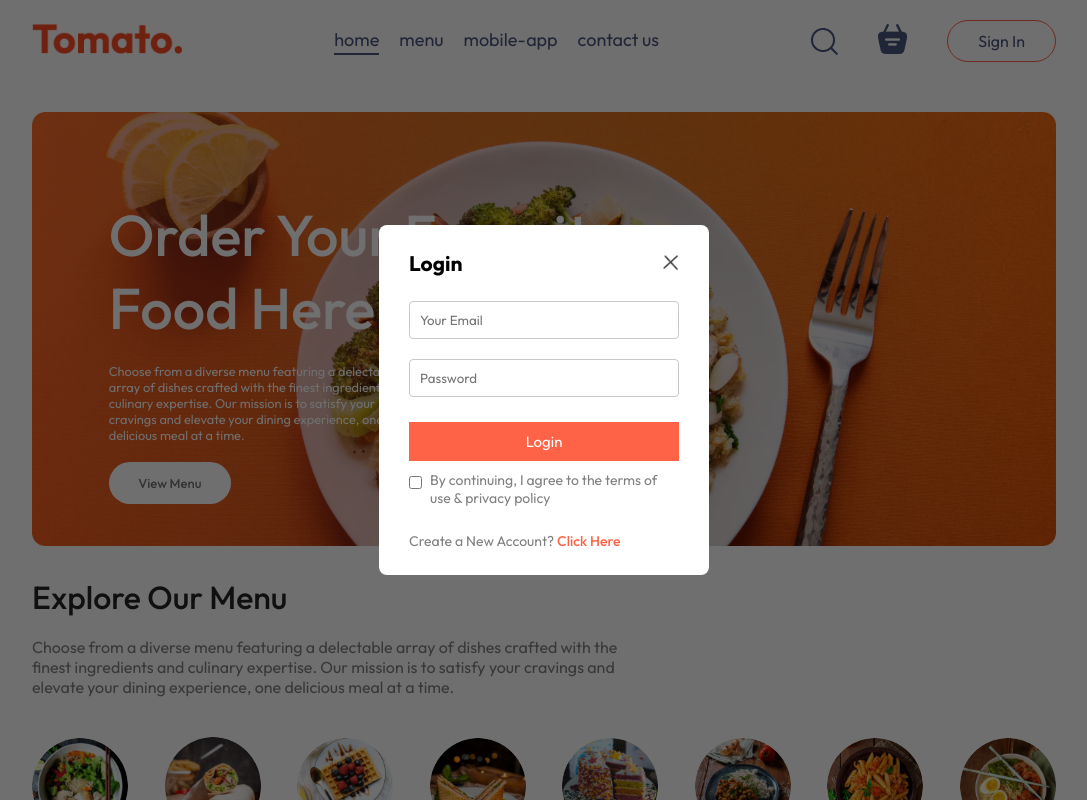
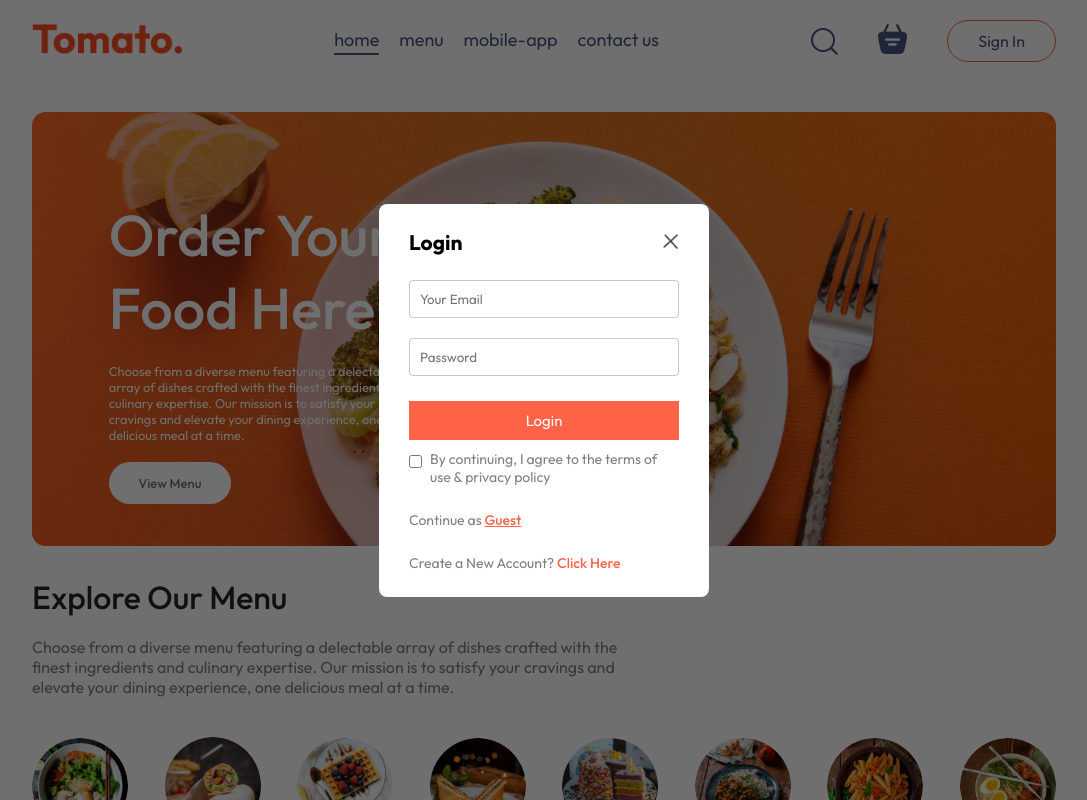
Before and after one commit to neosyk-net/Tomato-Clone, a React (Vite) app in the folder tomato-clone/: page / in a window 1280 px wide. Both pictures are taken after a click on the button "Sign In". Shown: the top 800 px of the page, without its empty margins (96-1183 px from the left). Built offline with nearby package versions, Linux system fonts and the light colour scheme; a web font is replaced by a local one.

Commit message:
added sign in as guest!

```diff
--- a/tomato-clone/src/components/LoginPopup/LoginPopup.css
+++ b/tomato-clone/src/components/LoginPopup/LoginPopup.css
@@ -72,3 +72,7 @@
     font-weight: 500;
     cursor: pointer;
 }
+
+.guest-login span {
+    text-decoration: underline;
+}
--- a/tomato-clone/src/components/LoginPopup/LoginPopup.jsx
+++ b/tomato-clone/src/components/LoginPopup/LoginPopup.jsx
@@ -1,35 +1,60 @@
-import React, { useState } from 'react'
-import './LoginPopup.css'
-import { assets } from '../../assets/assets'
+import React, { useState } from "react";
+import "./LoginPopup.css";
+import { assets } from "../../assets/assets";
 
-const LoginPopup = ({setShowLogin}) => {
+const LoginPopup = ({ setShowLogin }) => {
+  const [currState, setCurrState] = useState("Login");
 
-    const [currState, setCurrState] = useState("Login")
+  const handleContinueAsGuest = () => {
+    setShowLogin(false);
+  };
 
   return (
-    <div className='login-popup'>
+    <div className="login-popup">
       <form action="" className="login-popup-container">
         <div className="login-popup-title">
-            <h2>{currState}</h2>
-            <img onClick={() => setShowLogin(false)} src={assets.cross_icon} alt="" />
+          <h2>{currState}</h2>
+          <img
+            onClick={() => setShowLogin(false)}
+            src={assets.cross_icon}
+            alt=""
+          />
         </div>
         <div className="login-popup-inputs">
-            {currState === "Login" ? <></> : <input type="text" placeholder='Your Name' required /> }
-            <input type="email" placeholder='Your Email' required />
-            <input type="password" placeholder='Password' required/>
+          {currState === "Login" ? (
+            <></>
+          ) : (
+            <input type="text" placeholder="Your Name" required />
+          )}
+          <input type="email" placeholder="Your Email" required />
+          <input type="password" placeholder="Password" required />
         </div>
         <button>{currState === "Sign Up" ? "Create Account" : "Login"}</button>
         <div className="login-popup-condition">
-            <input type="checkbox" required/>
-            <p>By continuing, I agree to the terms of use & privacy policy</p>
+          <input type="checkbox" required />
+          <p>By continuing, I agree to the terms of use & privacy policy</p>
         </div>
-        {currState === "Login"
-        ? <p>Create a New Account? <span onClick={() => setCurrState("Sign Up")}>Click Here</span></p>
-        : <p>Already have an Account? <span onClick={() => setCurrState("Login")}>Login Here</span></p>
-        }
+
+        {currState === "Login" && (
+          <p className="guest-login" onClick={handleContinueAsGuest}>
+            Continue as <span>Guest</span>
+          </p>
+        )}
+
+        {currState === "Login" ? (
+          <p>
+            Create a New Account?{" "}
+            <span onClick={() => setCurrState("Sign Up")}>Click Here</span>
+          </p>
+        ) : (
+          <p>
+            Already have an Account?{" "}
+            <span onClick={() => setCurrState("Login")}>Login Here</span>
+          </p>
+        )}
       </form>
     </div>
-  )
-}
+  );
+};
 
-export default LoginPopup
+export default LoginPopup;
```
